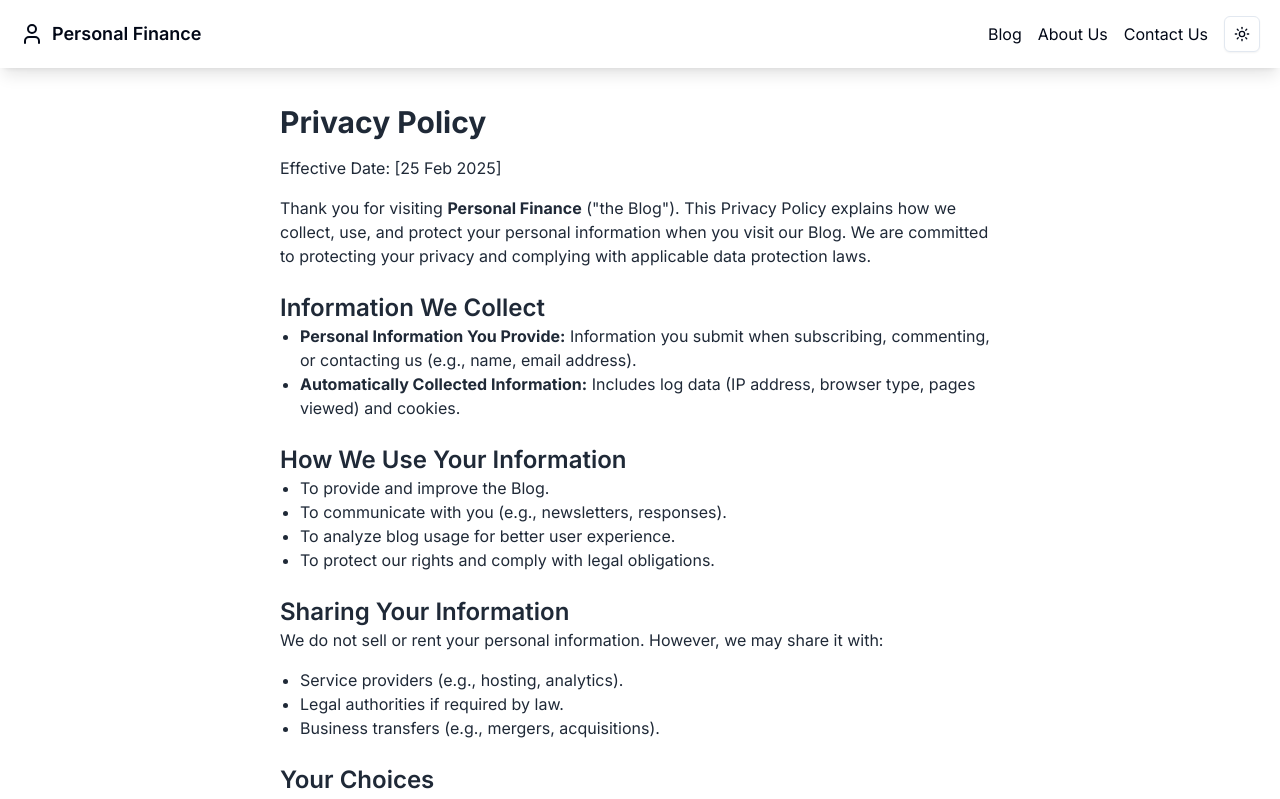
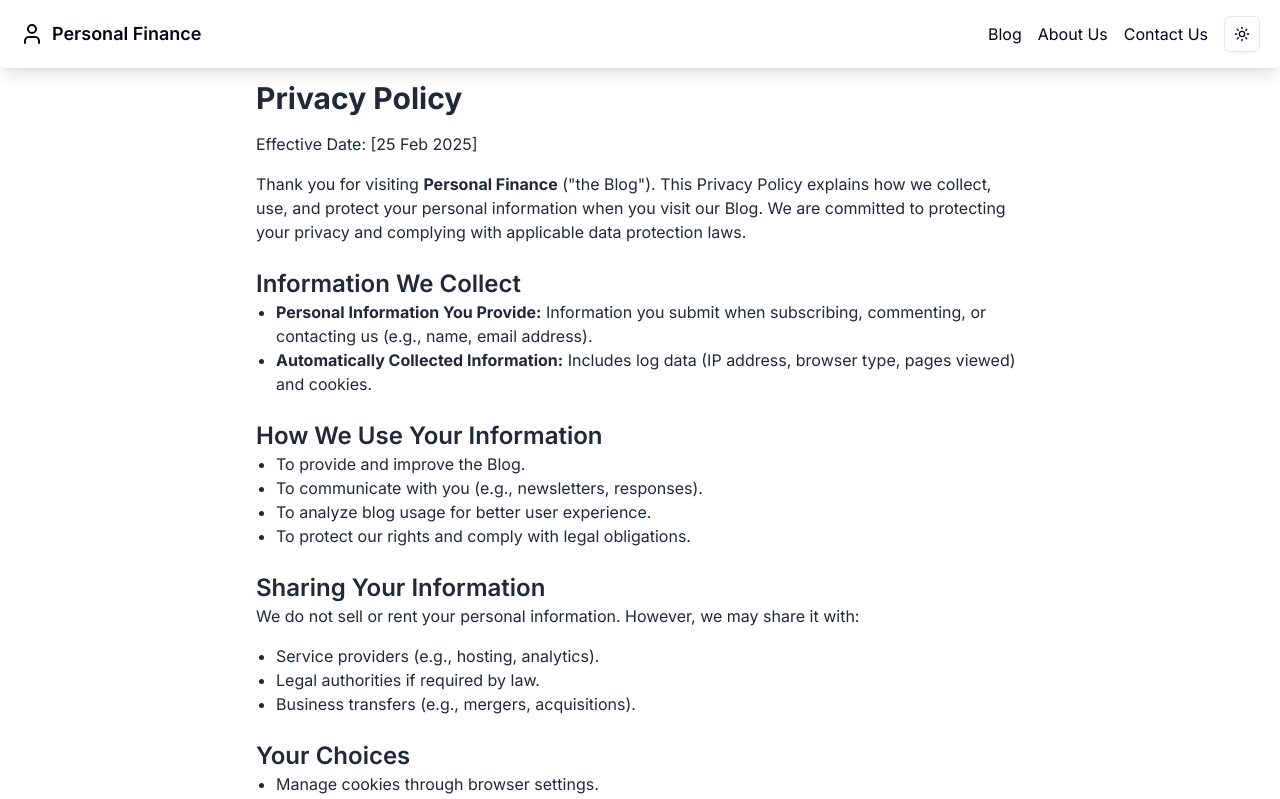
Before and after one commit to kundalik5545/personal-finance, a Next.js app: page /privacy-policy in a window 1280 px wide. Shown: the top 799 px of the page. Built offline with nearby package versions, Linux system fonts and the light colour scheme.

Commit message:
Refactor Privacy Policy layout and add MainLayout component

```diff
--- /dev/null
+++ b/app/(main)/layout.js
@@ -0,0 +1,9 @@
+import React from "react";
+
+const MainLayout = ({ children }) => {
+  return (
+    <div className="container mx-auto max-w-3xl p-4 sm:p-0">{children}</div>
+  );
+};
+
+export default MainLayout;
--- a/app/(main)/privacy-policy/page.jsx
+++ b/app/(main)/privacy-policy/page.jsx
@@ -9,7 +9,7 @@ export const metadata = {
 const PrivacyPolicy = () => {
   return (
     <>
-      <main className="max-w-3xl mx-auto p-6 text-gray-800 dark:text-gray-200">
+      <main className=" mx-auto text-gray-800 dark:text-gray-200">
         <h1 className="text-3xl font-bold mb-4">Privacy Policy</h1>
         <p className="mb-4">Effective Date: [25 Feb 2025]</p>
         <p className="mb-4">
```
